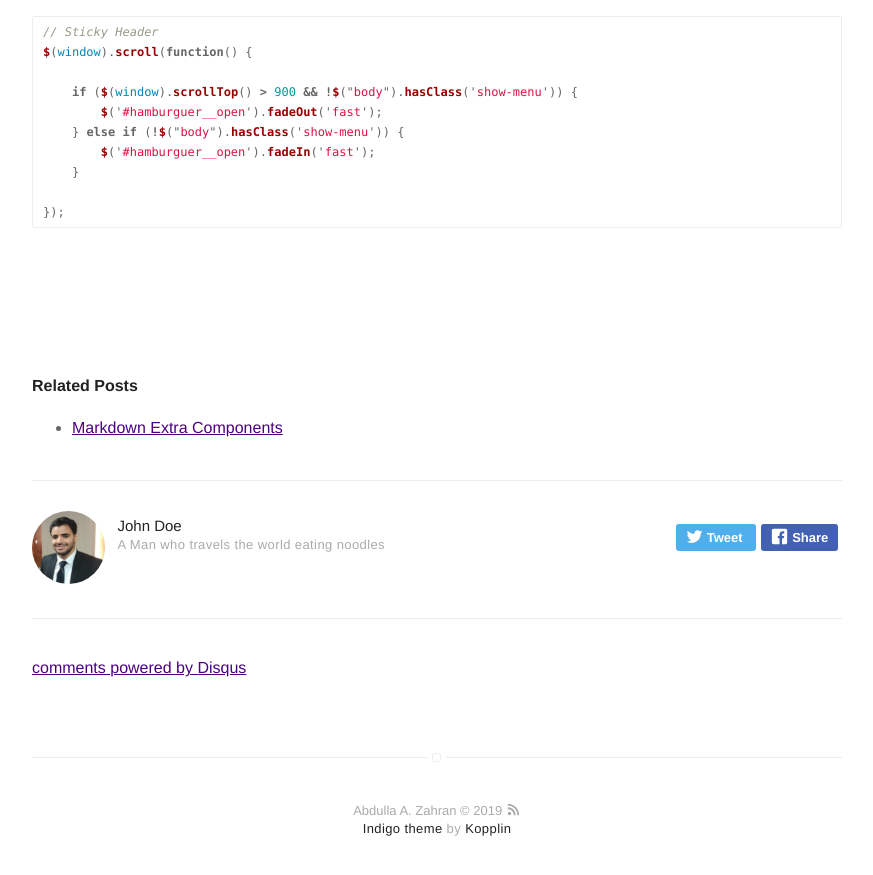
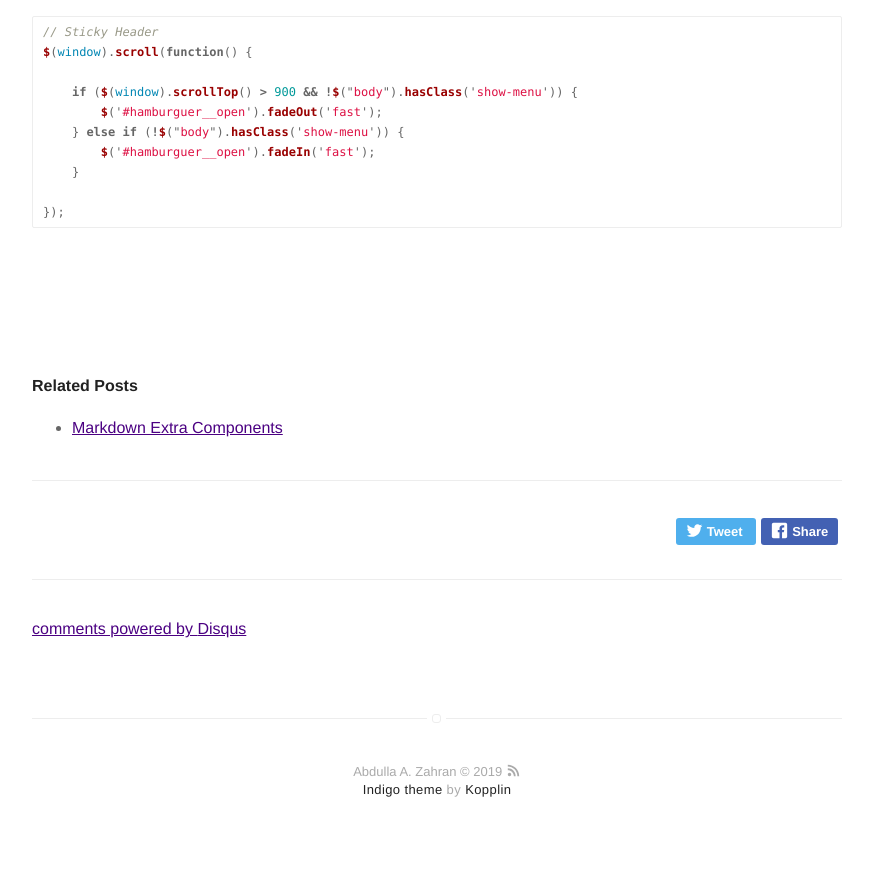
Before and after one commit to Abdolla25/My-Site, a Jekyll site: the page built from _posts/2016-02-24-markdown-common-elements.markdown, in a window 1280 px wide and 900 px high, scrolled down 5364 px. Shown: the top 875 px of the window, without its empty margins (203-1076 px from the left). Built offline with Jekyll 4.4.1, drawn with Linux system fonts in a browser that asks for light colours; comment, search, counter and statistics services are not loaded.

Commit message:
Update _config.yml

```diff
--- a/_config.yml
+++ b/_config.yml
@@ -55,18 +55,12 @@
 
 
 authors:
-    johndoe:
-        name: John Doe
-        bio: A Man who travels the world eating noodles
+    abdullaz:
+        name: Abdulla Zahran
+        bio: Biomedical Engineer
         external-image: false
         picture: assets/images/profile.jpg
-        twitter: johndoe
-    jamesfoster:
-        name: James Foster
-        bio: A Man who develops software with coffee
-        external-image: false
-        picture: assets/images/james.jpg
-        twitter: jamesfoster
+        twitter: abdolla25
 
 # do you want a larger site? change the option below
 # options: [normal, large] | default: normal
@@ -82,7 +76,7 @@
 
 # if you don't need "about" or "blog", comment them out below
 about: true
-blog: true
+blog: false
 
 # do you want to show the "read time" of the posts?
 read-time: true
```
